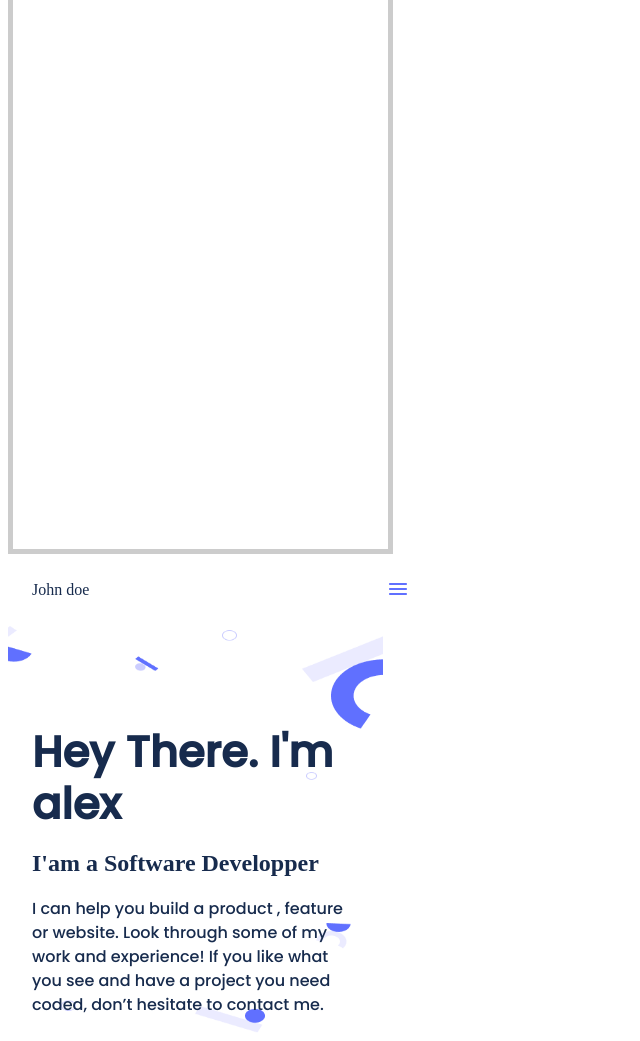
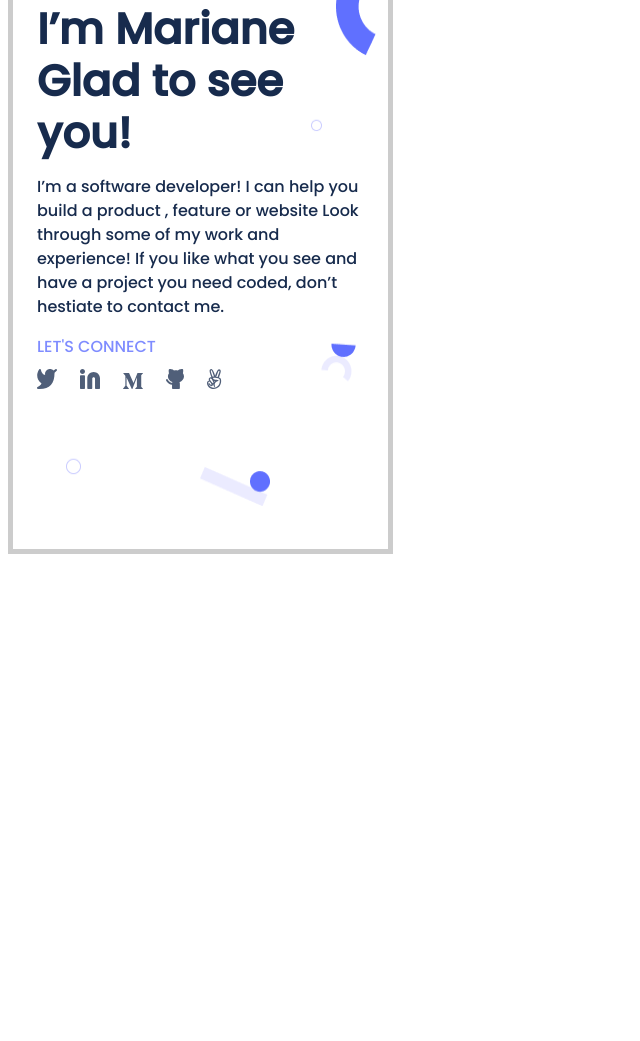
Before and after one commit to Aminocodex/Portfolio, a website: page index.html in a window 1280 px wide. Shown: the part 182-1223 px from the top of the page, without its empty margins (0-640 px from the left). After the commit the page ends 800 px from the top, so only its background shows below. Drawn offline with Linux system fonts and the light colour scheme.

Commit message:
Finish the html and css try7

```diff
--- a/index.html
+++ b/index.html
@@ -9,24 +9,35 @@
     <title>Mourid Portfolio</title>
 </head>
 <body>
-    <section></section>
+    <section>
     <nav class="navbar">
         <div class="container">
-            <div class="logo">John doe </div>
+            <div class="logo"><img src="img/My Logo.png" alt=""></img></div>
         <div class="menu"><img src="img/Union.svg" alt=""></div>
     </div>
      </nav>
     <header class="header">
         <div class="container">
                     <div class="textInfo">
-             <h1>Hey There. I'm alex</h1>
-                <h2>I'am a Software Developper</h2>
-                    <p>I can help you build a product , feature or website. Look through some of my work and experience! If you like what you see and have a project you need coded,
-                        don’t hesitate to contact me.</p>
+             <h1>I’m Mariane
+                Glad to see you!</h1>
+
+                    <p>I’m a software developer! I can help you build a product , feature or website Look through some of my work and experience! If you like what you see and have a project you need coded, don’t hestiate to contact me.</p>
                     </div>
+    </div>
+    <p class="con">LET'S CONNECT</p>
+    <div class="social">
+        <a href="#" class="scIcon"><img src="/img/social/Twitter (2).svg" alt=""></a>
 
-        <img src="img/Illustration-header.png" alt="">
-    </div>
+        <a href="#" class="scIcon"><img src="img/social/Linkedin icon (1).svg" alt=""></a>
+
+        <a href="#" class="scIcon"><img src="img/social/Medium (2).svg" alt=""></a>
+
+        <a href="#" class="scIcon"><img src="img/social/gihub.svg" alt=""></a>
+
+        <a href="#" class="scIcon"><img src="img/social/angel.svg" alt=""></a>
+     </div>
+
 
 
 
```
